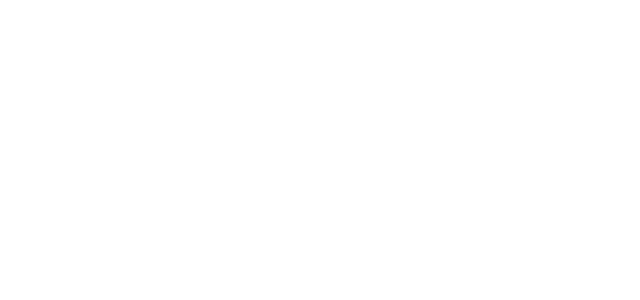
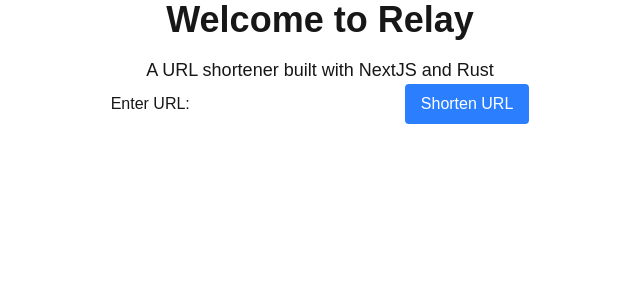
Before and after one commit to 0x5b62656e5d/relay, a Next.js app in the folder frontend/: page / in a window 1280 px wide. Shown: the top 300 px of the page, without its empty margins (320-960 px from the left). Built offline with nearby package versions, Linux system fonts and the light colour scheme; no server answers.

Commit message:
Add frontend pages

```diff
--- /dev/null
+++ b/frontend/src/app/[id]/page.tsx
@@ -0,0 +1,32 @@
+"use client";
+import { getUrlById } from "@/util/api";
+import { redirect } from "next/navigation";
+import { useParams } from "next/navigation";
+import { useEffect, useState } from "react";
+
+export default function Page() {
+    const params = useParams<{ id: string }>();
+    const [url, setUrl] = useState<string>("");
+
+    useEffect(() => {
+        (async () => {
+            try {
+                const fetchedUrl = await getUrlById(params.id);
+                setUrl(fetchedUrl);
+            } catch (error) {
+                console.error("Error fetching URL:", error);
+                setUrl("");
+            }
+        })();
+    }, []);
+
+    if (url !== "") {
+        redirect(url);
+    }
+
+    return (
+        <>
+            <h1>Redirecting...</h1>
+        </>
+    )
+}
--- a/frontend/src/app/layout.tsx
+++ b/frontend/src/app/layout.tsx
@@ -19,7 +19,9 @@
 }>) {
     return (
         <html lang="en">
-            <body className={`${montserrat.variable} antialiased`}>{children}</body>
+            <body className={`${montserrat.variable} antialiased`}>
+                <div className="flex flex-col justify-center items-center">{children}</div>
+            </body>
         </html>
     );
 }
--- a/frontend/src/app/page.tsx
+++ b/frontend/src/app/page.tsx
@@ -1,3 +1,37 @@
+"use client";
+import { shortenUrl } from "@/util/api";
+import { useState } from "react";
+
 export default function Home() {
-    return <></>;
+    const [shortenedUrl, setShortenedUrl] = useState<string | null>(null);
+
+    const handleShorten = async (event: React.FormEvent<HTMLFormElement>) => {
+        event.preventDefault();
+        const url = (event.target as HTMLFormElement).url.value;
+        const id = await shortenUrl(url);
+        setShortenedUrl(`https://relay.pepper.fyi/${id}`);
+    };
+
+    return (
+        <>
+            <h1 className="text-4xl font-bold">Welcome to Relay</h1>
+            <p className="mt-4 text-lg">A URL shortener built with NextJS and Rust</p>
+
+            <div>
+                <form onSubmit={handleShorten} method="POST">
+                    <label htmlFor="url">Enter URL:</label>
+                    <input type="text" id="url" />
+                    <button type="submit" className="ml-2 bg-blue-500 text-white px-4 py-2 rounded">
+                        Shorten URL
+                    </button>
+                </form>
+            </div>
+
+            {shortenedUrl && (
+                <div className="mt-4">
+                    <p>Shortened URL: {shortenedUrl}</p>
+                </div>
+            )}
+        </>
+    );
 }
--- /dev/null
+++ b/frontend/src/util/api.ts
@@ -0,0 +1,23 @@
+import axios from "axios";
+
+const api = axios.create({
+    baseURL: process.env.NEXT_PUBLIC_BACKEND_URL,
+});
+
+export const shortenUrl = async (url: string): Promise<string> => {
+    try {
+        return (await api.post("/url", { url })).data.data;
+    } catch (error) {
+        console.error("Error shortening URL:", error);
+        throw error;
+    }
+};
+
+export const getUrlById = async (id: string): Promise<string> => {
+    try {
+        return (await api.get(`/url/${id}`)).data.data.url;
+    } catch (error) {
+        console.error("Error fetching URL by ID:", error);
+        throw error;
+    }
+};
```
